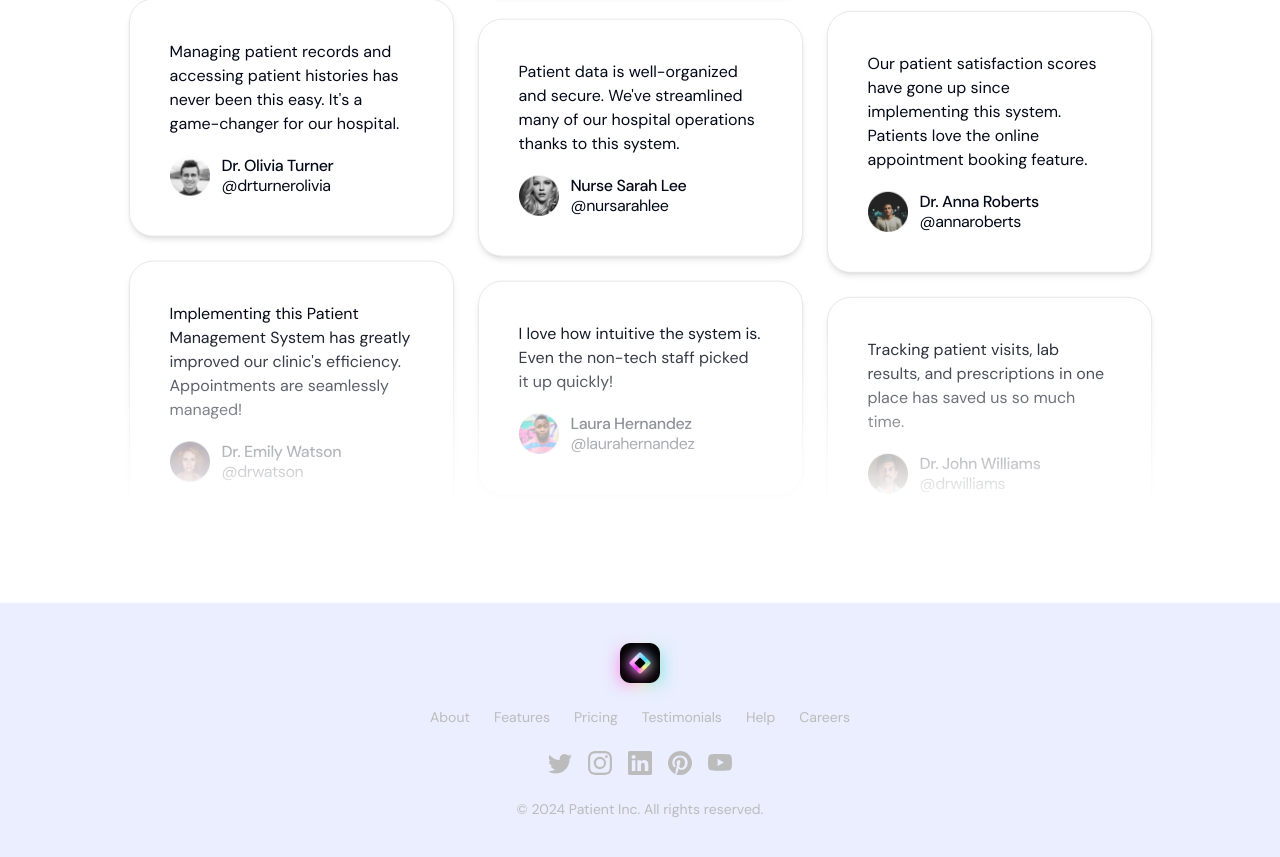
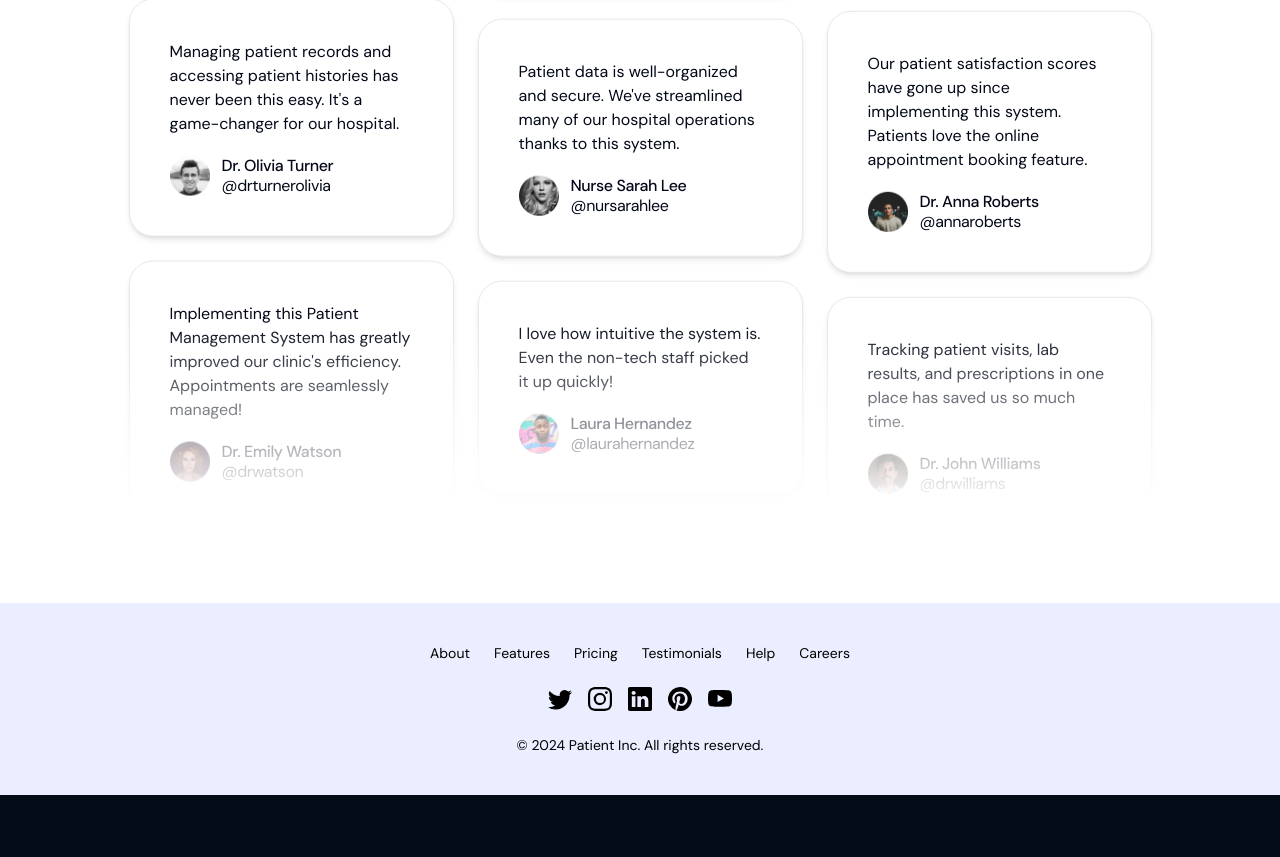
Before and after one commit to aashirisrar/devathon, a Next.js app: page / in a window 1280 px wide. Shown: the part 1779-2636 px from the top of the page. After the commit the page ends 2574 px from the top, so only its background shows below. Built offline with nearby package versions, Linux system fonts and the light colour scheme.

Commit message:
cleaned up more code

```diff
--- a/app/(landing)/sections/Footer.tsx
+++ b/app/(landing)/sections/Footer.tsx
@@ -12,20 +12,8 @@ import Logo from "@/public/assets/logosaas.png";
 
 export const Footer = () => {
   return (
-    <section className="xl:px-96 lg:px-20 py-[40px] px-5 leading-5 text-[14px] text-[#BCBCBC]">
+    <section className="xl:px-96 lg:px-20 py-[40px] px-5 leading-5 text-[14px] text-black">
       <div className="flex flex-col items-center justify-center gap-6">
-        <Link
-          href={"#"}
-          className="relative inline-flex before:content-[''] before:top-2 before:bottom-0 before:blur before:w-full before:bg-[linear-gradient(to_right,#F87BFF,#FB92CF,#FFDD9B,#C2F0B1,#2FD8FE)] before:absolute"
-        >
-          <Image
-            alt="logo-footer"
-            className="relative"
-            width={40}
-            height={40}
-            src={Logo}
-          />
-        </Link>
         <div className="flex flex-row items-center justify-center gap-6 text-[14px] leading-[20px]">
           <Link href="#">About</Link>
           <Link href="#product">Features</Link>
```
